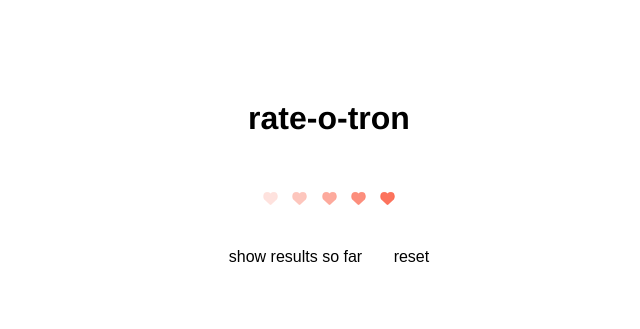
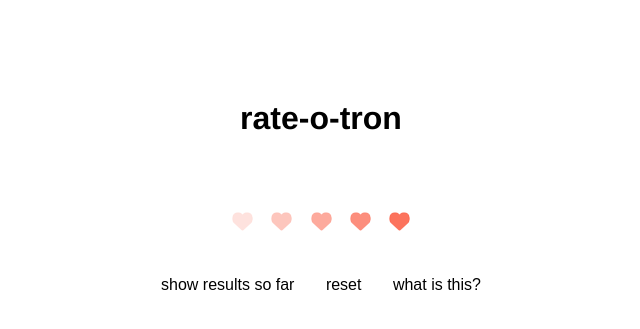
Before and after one commit to bischtob/visual-preference-learning, a Flask app: template ui/templates/index.html in a window 1280 px wide. Shown: the top 329 px of the page, without its empty margins (319-959 px from the left). Run offline with Flask 2, Linux system fonts and the light colour scheme; the template is opened without the code that fills it, so the values that code supplies are empty.

Commit message:
small UI tweaks

```diff
--- a/ui/static/index.css
+++ b/ui/static/index.css
@@ -4,10 +4,11 @@
 body {
   font-family: 'Helvetica Neue', Helvetica, sans-serif;
   width: 100%;
+  margin: 0px;
 }
 
 div#main {
-  width: 400px;
+  width: 100%;
   margin-top: 100px;
   margin-left: auto;
   margin-right: auto;
--- a/ui/templates/index.html
+++ b/ui/templates/index.html
@@ -1,13 +1,13 @@
 <!DOCTYPE html>
 <head>
   <meta charset="utf-8">
-  <meta name="viewport" content="width=device-width, initial-scale=1.0">
+  <meta name="viewport" content="width=device-width, initial-scale=1, maximum-scale=1">
   <link rel="stylesheet" type="text/css" href="static/index.css">
   <script src="static/jquery-1.12.0.min.js"></script>
 </head>
 <body>
   <div id="main">
-    <h1>rate-o-tron</h1>
+    <h1>rate-o-tron</h1><br>
     <div id="imbox" style="width:200px; margin: auto;">
       <image src="{{image}}" width="200" /><br>
       <!-- buttons for rating -->
@@ -30,7 +30,7 @@
     <div id="redirects">
         <button value="results">show results so far</button>
         <button value="reset">reset</button>
-<!--        <button value="clusters">browse k-means clusters</button>-->
+        <button value="info">what is this?</button>
     </div>
   </div>
 </body>
```
Also changed, not shown: ui/static/tinder_1.png, ui/static/tinder_2.png, ui/static/tinder_3.png, ui/static/tinder_4.png, ui/static/tinder_5.png, 1 other file.
